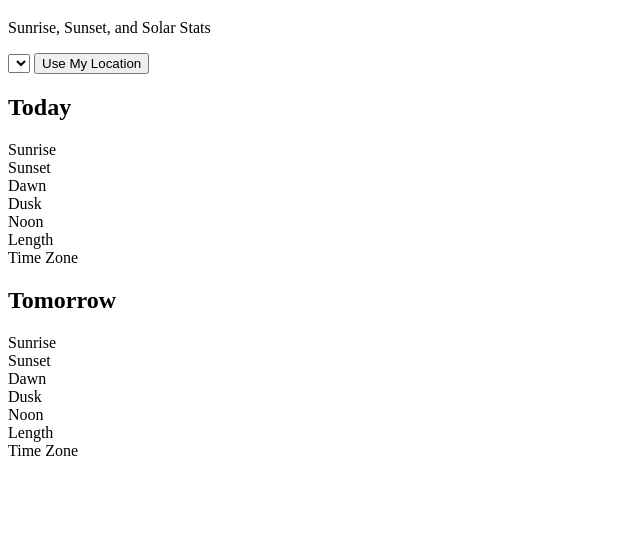
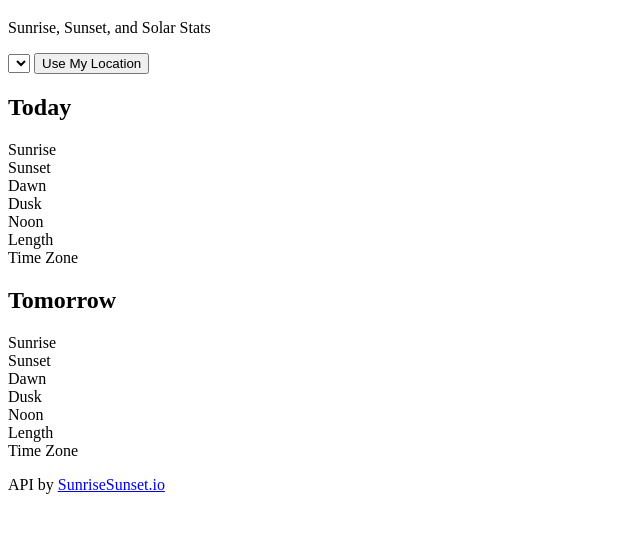
Before and after one commit to joenwoke/ITMD-441-Lab-6, a plain HTML site: page index.html in a window 1280 px wide. Shown: the part 61-594 px from the top of the page, without its empty margins (0-640 px from the left). Drawn offline with Linux system fonts and the light colour scheme.

Commit message:
Added API credit

```diff
--- a/index.html
+++ b/index.html
@@ -46,6 +46,11 @@
             <div>Time Zone</div>
           </div>
         </section>
+      </main>
+
+      <footer>
+        <p>API by <a href="https://sunrisesunset.io/" target="_blank">SunriseSunset.io</a></p>
+      </footer>
     </div>
 	</body>
 </html>
```
